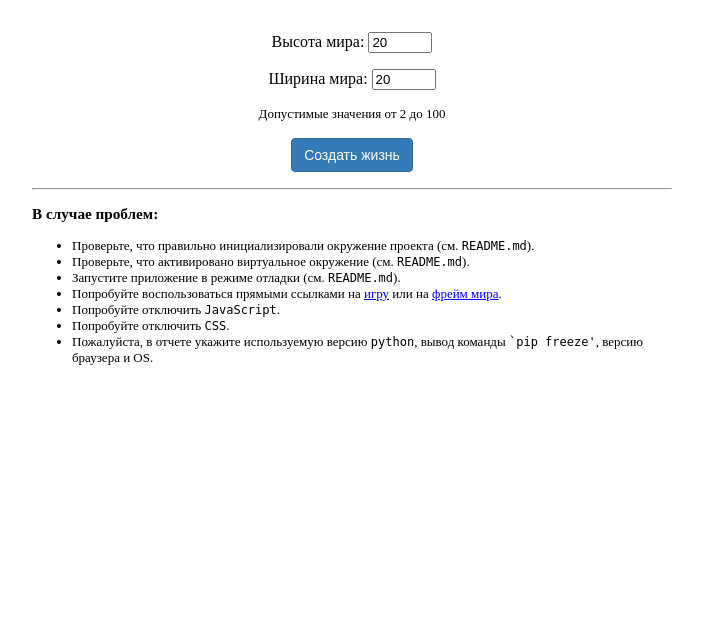
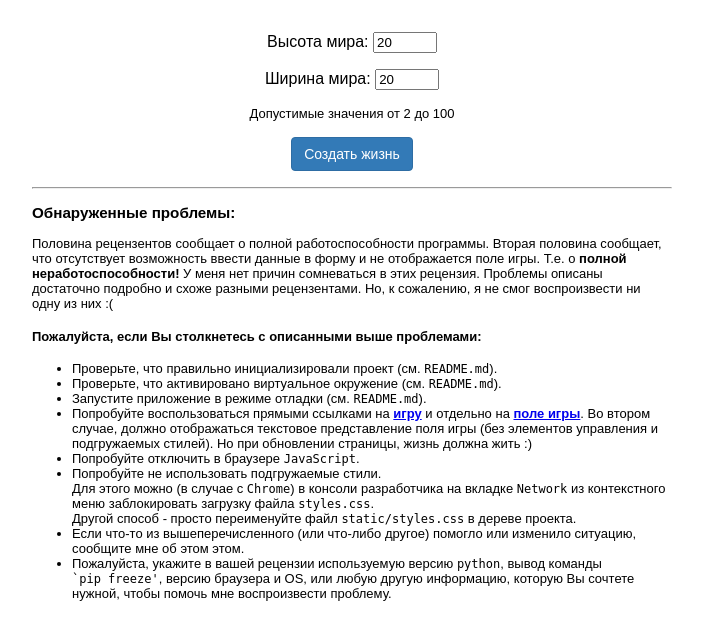
Before and after one commit to aaa2ppp/stepik-py-live, a Flask app: page / in a window 1280 px wide. Shown: the top 640 px of the page, without its empty margins (288-991 px from the left). Run offline with Flask 2, Linux system fonts and the light colour scheme.

Commit message:
Updated message for reviewers

```diff
--- a/static/styles.css
+++ b/static/styles.css
@@ -1,4 +1,5 @@
 .content {
+    font-family: Arial, Helvetica, sans-serif;
     text-align: center;
     margin: auto;
     padding-top: 0.5rem;
--- a/templates/index.html
+++ b/templates/index.html
@@ -7,35 +7,56 @@
             {{ form.csrf_token() }}
             {% for field in form if not field.name in ("csrf_token", "submit") %}
                 <p>
-                {{ field.label() }}:
-                {{ field }}
+                    {{ field.label() }}: {{ field }}
                     {% for error in field.errors %}
                         {{ error }}
                     {% endfor %}
                 </p>
             {% endfor %}
-        <div style="font-size:small">
+            <div style="font-size: small">
                 <p>Допустимые значения от 2 до 100</p>
             </div>
+            <p>{{ form.submit(class_="btn btn-primary") }}</p>
+        </form>
+        <hr />
+        <div style="text-align: left; font-size: small">
+            <h3>Обнаруженные проблемы:</h3>
             <p>
-            {{ form.submit(class_="btn btn-primary") }}
+                Половина рецензентов сообщает о полной работоспособности программы. Вторая половина сообщает,
+                что отсутствует возможность ввести данные в форму и не отображается поле игры. Т.е. о
+                <strong>полной неработоспособности!</strong> У меня нет причин сомневаться в этих рецензия.
+                Проблемы описаны достаточно подробно и схоже разными рецензентами. Но, к сожалению, я не смог
+                воспроизвести ни одну из них :(
             </p>
-    </form>
-    <hr>
-    <div style="text-align:left;font-size:small">
-    <p><h3>В случае проблем:</h3>
+
+            <h4>Пожалуйста, если Вы столкнетесь с описанными выше проблемами:</h4>
             <ul>
-            <li>Проверьте, что правильно инициализировали окружение проекта (см. <code>README.md</code>).</li>
+                <li>Проверьте, что правильно инициализировали проект (см. <code>README.md</code>).</li>
                 <li>Проверьте, что активировано виртуальное окружение (см. <code>README.md</code>).</li>
                 <li>Запустите приложение в режиме отладки (см. <code>README.md</code>).</li>
-            <li>Попробуйте воспользоваться прямыми ссылками на <a href="{{ url_for('new_live') }}">игру</a> или на <a href="{{ url_for('new_world') }}">фрейм мира</a>.</li>
-            <li>Попробуйте отключить <code>JavaScript</code>.</li>
-            <li>Попробуйте отключить <code>CSS</code>.</li>
-            <li>Пожалуйста, в отчете укажите используемую версию <code>python</code>, вывод команды <code>`pip freeze'</code>,
-                версию браузера и OS.
+                <li>
+                    Попробуйте воспользоваться прямыми ссылками на <a href="{{ url_for('new_live') }}"><strong>игру</strong></a> и отдельно
+                    на <a href="{{ url_for('new_world') }}"><strong>поле игры</strong></a>. Во втором случае, должно отображаться текстовое
+                    представление поля игры (без элементов управления и подгружаемых стилей). Но при обновлении страницы,
+                    жизнь должна жить :)
+                </li>
+                <li>Попробуйте отключить в браузере <code>JavaScript</code>.</li>
+                <li>
+                    Попробуйте не использовать подгружаемые стили.<br />
+                    Для этого можно (в случае с <code>Chrome</code>) в консоли разработчика на вкладке
+                    <code>Network</code> из контекстного меню заблокировать загрузку файла <code>styles.css</code>.<br />
+                    Другой способ - просто переименуйте файл <code>static/styles.css</code> в дереве проекта.
+                </li>
+                <li>
+                    Если что-то из вышеперечисленного (или что-либо другое) помогло или изменило ситуацию, сообщите мне об
+                    этом этом.
+                </li>
+                <li>
+                    Пожалуйста, укажите в вашей рецензии используемую версию <code>python</code>, вывод команды
+                    <code>`pip&nbsp;freeze'</code>, версию браузера и OS, или любую другую информацию, которую Вы сочтете нужной,
+                    чтобы помочь мне воспроизвести проблему.
                 </li>
             </ul>
-    </p>
         </div>
     </div>
 {% endblock %}
```
Lines whose indentation alone changed are shown as unchanged.
